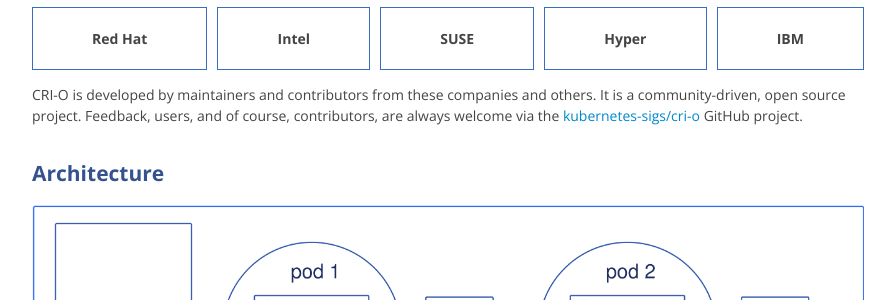
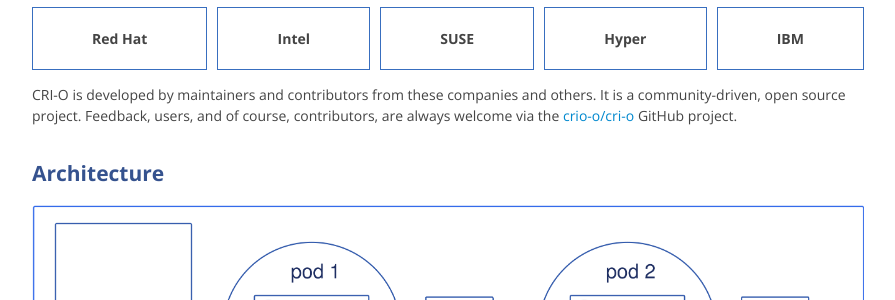
Before and after one commit to cri-o/cri-o.io, a Jekyll site: the page built from index.md, in a window 1280 px wide and 900 px high, scrolled down 1405 px. Shown: the part 154-454 px from the top of the window, without its empty margins (192-1087 px from the left). Built offline with Jekyll 4.4.1, drawn with Linux system fonts in a browser that asks for light colours; comment, search, counter and statistics services are not loaded; part of the change alters nothing that is shown.

Commit message:
Fix all Github links pointing to cri-o/cri-o
Remove old kubernetes-incubator & kubernetes-sigs links.

Signed-off-by: Odin Ugedal <odin@ugedal.com>

```diff
--- a/index.md
+++ b/index.md
@@ -53,7 +53,7 @@ It is a lightweight alternative to using Docker, Moby or rkt as the runtime for
 * {:.contributor} IBM
 
 CRI-O is developed by maintainers and contributors from these companies and others.
-It is a community-driven, open source project. Feedback, users, and of course, contributors, are always welcome via the [kubernetes-sigs/cri-o](https://github.com/kubernetes-sigs/cri-o) GitHub project.
+It is a community-driven, open source project. Feedback, users, and of course, contributors, are always welcome via the [crio-o/cri-o](https://github.com/cri-o/cri-o) GitHub project.
 
 ## Architecture
 
@@ -79,7 +79,7 @@ CRI-O is made up of several components that are found in different GitHub reposi
 * [containers/storage](https://github.com/containers/storage)
 * [containers/image](https://github.com/containers/image)
 * [networking (CNI)](https://github.com/containernetworking/cni)
-* [container monitoring (conmon)](https://github.com/kubernetes-incubator/cri-o/tree/master/conmon)
+* [container monitoring (conmon)](https://github.com/cri-o/cri-o/tree/master/conmon)
 * security is provided by several core Linux capabilities
 
 ### OCI compatible runtimes
@@ -108,7 +108,7 @@ Various CNI plugins such as Flannel, Weave and OpenShift-SDN have been tested wi
 
 ### Monitoring
 
-[conmon](https://github.com/kubernetes-incubator/cri-o/tree/master/conmon) is a utility within CRI-O that is used to
+[conmon](https://github.com/cri-o/cri-o/tree/master/conmon) is a utility within CRI-O that is used to
 monitor the containers, handle logging from the container process, serve attach clients and detects Out Of Memory (OOM)
 situations.
 
@@ -121,7 +121,7 @@ and other security separation policies as specified in the OCI Specification.
 
 You can find us at:
 
-- [GitHub](https://github.com/kubernetes-incubator/cri-o)
+- [GitHub](https://github.com/cri-o/cri-o)
 - IRC: FreeNode, #cri-o channel
 - Slack: Kubernetes #crio
 
```
